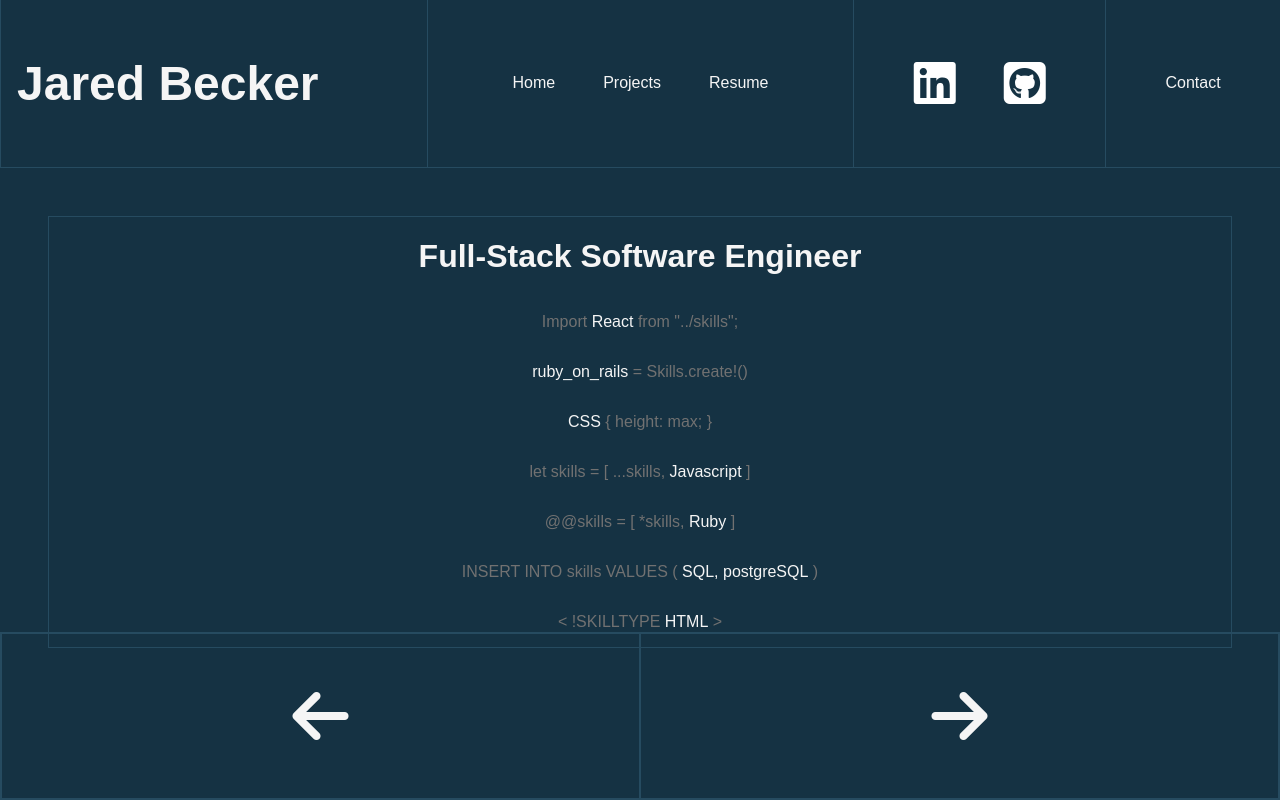
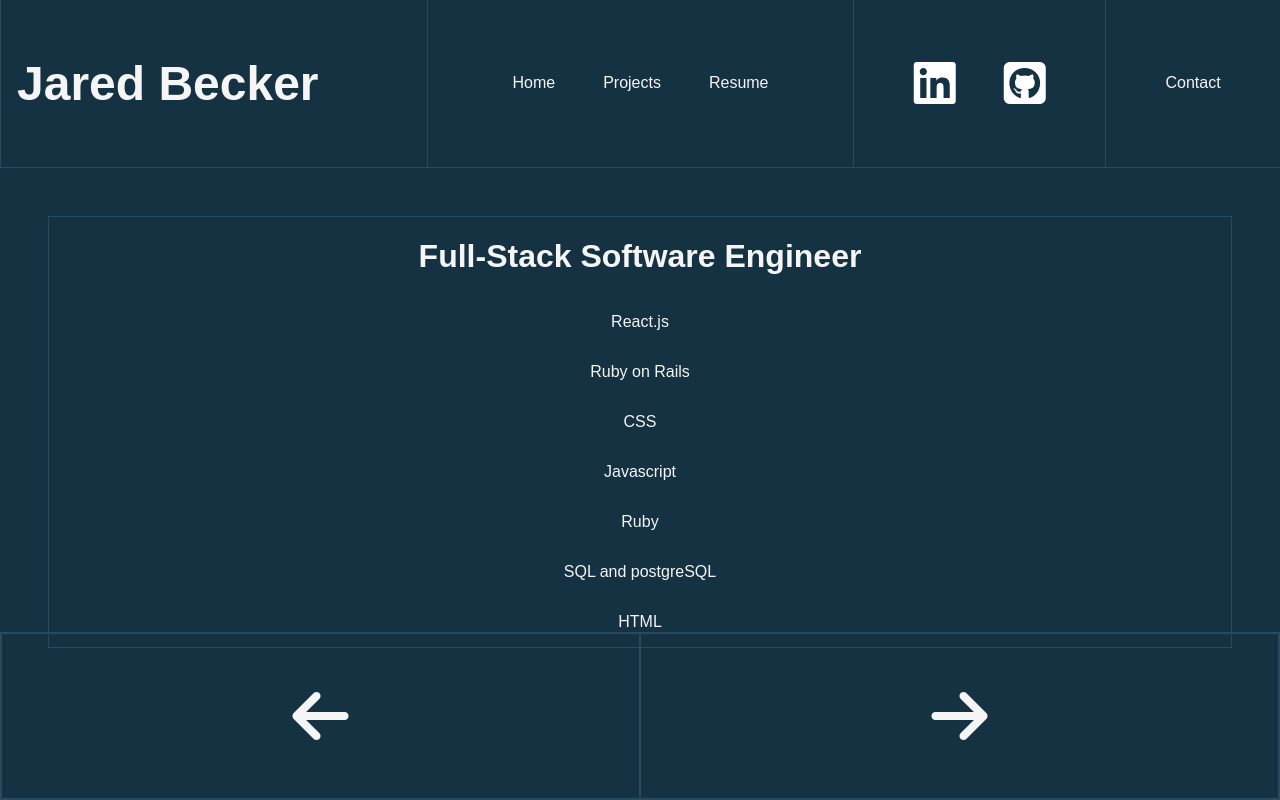
Before and after one commit to Jbecker9/my-portfolio, a React (Vite) app: page / in a window 1280 px wide. Built offline with nearby package versions, Linux system fonts and the light colour scheme.

Commit message:
first project added to projects page

```diff
--- a/src/components/Body/BodyContents/Projects.jsx
+++ b/src/components/Body/BodyContents/Projects.jsx
@@ -1,10 +1,17 @@
 import React from "react";
+import "../../../styles/Projects.css"
 
 function Projects(){
 
     return(
         <div>
-
+            <div className="Projects-Memoroutes-Div">
+                <h2 className="Projects-Memoroutes-Title">Memoroutes</h2>
+                <img className="Projects-Memoroutes-Img" src="https://i.imgur.com/Duk0D7p.png"/>
+                <div>
+                <i className="fa-brands fa-square-github fa-inverse fa-2x" href="https://github.com/Jbecker9/memoroutes"></i>
+                </div>
+            </div>
         </div>
     )
 }
--- a/src/components/Body/Languages.jsx
+++ b/src/components/Body/Languages.jsx
@@ -6,25 +6,25 @@ function Languages(){
     return(
         <div className="Languages-div">
            <div className="Languages-content">
-                <p> Import </p> <p className="Languages-name"> React </p> <p> from "../skills"; </p>
+               <p className="Languages-name"> React.js </p>
            </div>
            <div className="Languages-content">
-                <div> <p className="Languages-name"> ruby_on_rails </p> <p>{ ' = Skills.create!() ' }</p> </div>
+               <p className="Languages-name"> Ruby on Rails </p>
            </div>
            <div>
-                <p className="Languages-name"> CSS </p> <p> {' { height: max; } '} </p>
+                <p className="Languages-name"> CSS </p>
            </div>
            <div className="Languages-content">
-                <p> { ' let skills = [ ...skills,' } </p> <p className="Languages-name"> Javascript </p> <p> { ' ] ' } </p>
+                <p className="Languages-name"> Javascript </p>
            </div>
            <div className="Languages-content">
-                <p> { ' @@skills = [ *skills, ' } </p> <p className="Languages-name"> Ruby </p> <p> { ' ] ' } </p>
+                <p className="Languages-name"> Ruby </p>
            </div>
            <div className="Languages-content">
-                <p> INSERT INTO skills VALUES </p> <p> { ' ( ' } </p> <p className="Languages-name"> SQL, </p> <p className="Languages-name"> postgreSQL </p> <p> { ' ) ' } </p>
+                <p className="Languages-name"> SQL and postgreSQL </p>
            </div>
            <div className="Languages-content">
-                <p> { ' < !SKILLTYPE ' } </p> <p className="Languages-name"> HTML </p> <p> { ' > ' } </p>
+               <p className="Languages-name"> HTML </p>
            </div>
         </div>
     )
--- a/src/styles/Nav.css
+++ b/src/styles/Nav.css
@@ -2,7 +2,6 @@ nav{
     display: flex;
     width: 100%;
     border-bottom: 1px solid var(--border-color);
-    font-family: 'Source Code Pro', sans-serif;
     color: whitesmoke;
 }
 
--- a/src/styles/NavButtons.css
+++ b/src/styles/NavButtons.css
@@ -1,6 +1,5 @@
 .NavButtons-div{
     border: 1px solid var(--border-color);
-    /* display: inline-flex; */
     color: whitesmoke;
     position: absolute;
     width: 100%;
@@ -32,11 +31,11 @@
 .Arrow-Left-Button:hover{
     background-color: #264b60;
     text-align: left;
-    transform: .5s;
+    transform: .75s;
 }
 
 .Arrow-Right-Button:hover{
     background-color: #264b60;
     text-align: right;
-    transform: .5s;
+    transition: .75s;
 }
--- /dev/null
+++ b/src/styles/Projects.css
@@ -0,0 +1,19 @@
+.Projects-Div{
+    display: inline-grid;
+}
+
+.Projects-Memoroutes-Img{
+    width: 100%;
+}
+
+.Projects-Memoroutes-Div{
+    color: white;
+    margin: 5px;
+    padding-bottom: 10px;
+    border: 1px solid var(--border-color);
+    width: 25%;
+}
+
+.Projects-Memoroutes-Title{
+    text-align: center;
+}
--- a/src/styles/Title.css
+++ b/src/styles/Title.css
@@ -3,7 +3,6 @@
     height: 100%;
     text-align: center;
     margin: 3rem;
-    font-family: 'Source Code Pro', sans-serif;
     color: whitesmoke;
     border: 1px solid var(--border-color);
 }
--- a/src/styles/index.css
+++ b/src/styles/index.css
@@ -5,6 +5,7 @@
 
 body {
   background-color: var(--background-color);
+  font-family: 'Source Code Pro', sans-serif;
   display: flex;
   flex-direction: column;
   height: 100vh;
```
